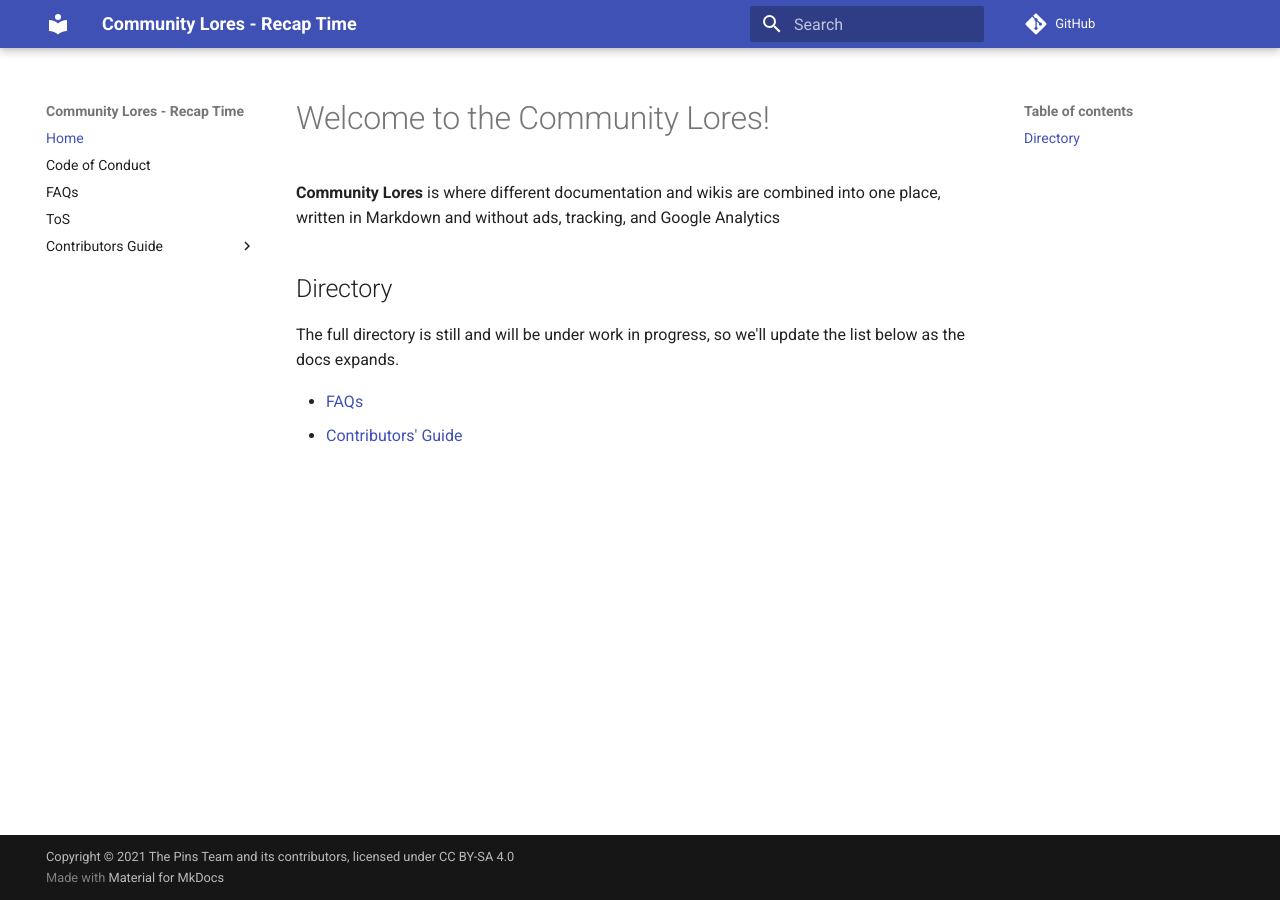
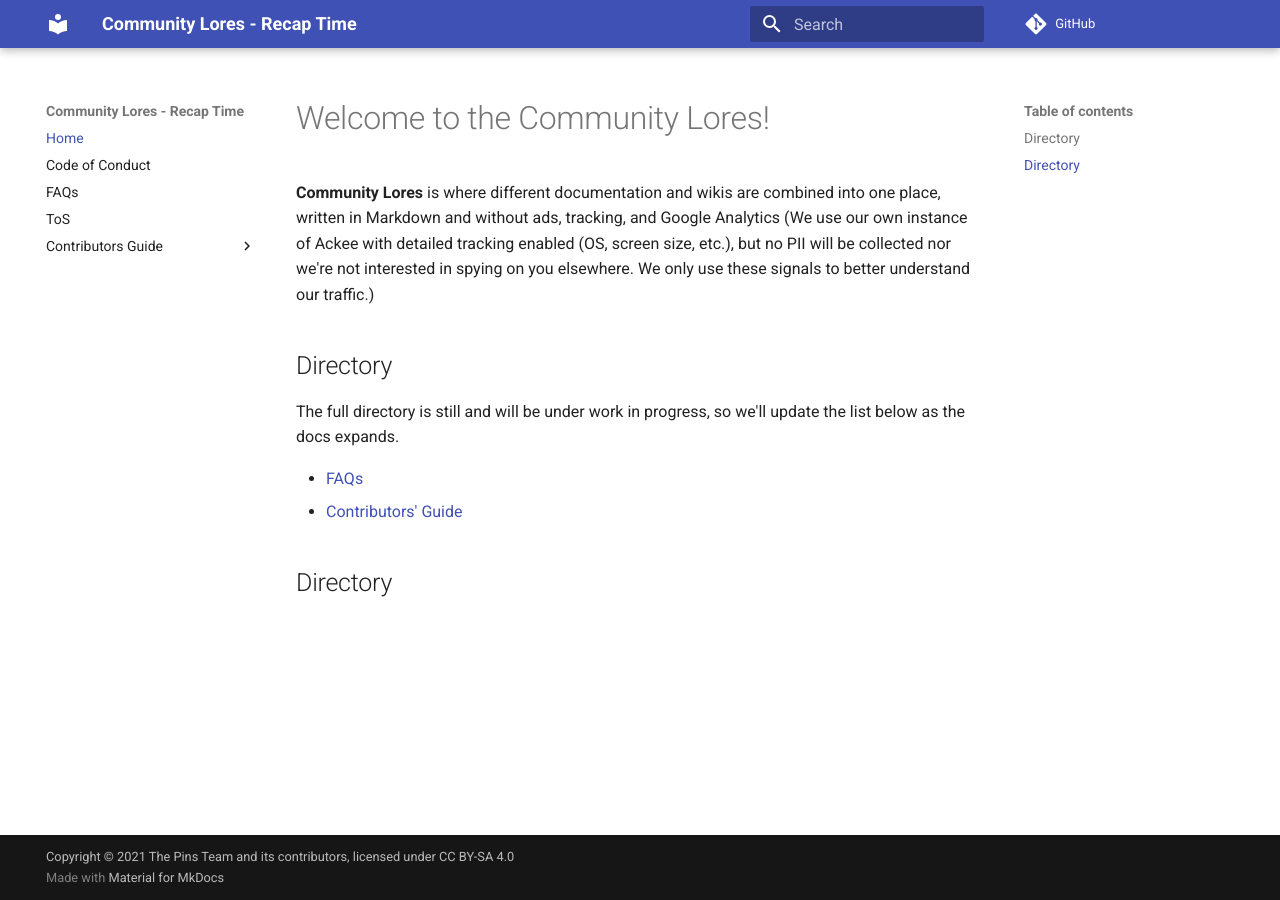
Before and after one commit to lorebooks-wiki/homepage, an MkDocs documentation site: the page built from docs/index.md, in a window 1280 px wide. Built offline with MkDocs 1.6.1 and Material for MkDocs 9.7.7, drawn with Linux system fonts in a browser that asks for light colours; comment, search, counter and statistics services are not loaded.

Commit message:
docs(glonal): update FAQs and stuff
Signed-off-by: Andrei Jiroh Eugenio Halili <andreijiroh@madebythepins.tk>

```diff
--- a/docs/index.md
+++ b/docs/index.md
@@ -1,7 +1,6 @@
 # Welcome to the Community Lores!
 
-**Community Lores** is where different documentation and wikis are combined into
-one place, written in Markdown and without ads, tracking, and Google Analytics
+**Community Lores** is where different documentation and wikis are combined into one place, written in Markdown and without ads, tracking, and Google Analytics (We use our own instance of Ackee with detailed tracking enabled (OS, screen size, etc.), but no PII will be collected nor we're not interested in spying on you elsewhere. We only use these signals to better understand our traffic.)
 
 ## Directory
 
@@ -9,3 +8,5 @@ The full directory is still and will be under work in progress, so we'll update
 
 * [FAQs](faqs)
 * [Contributors' Guide](contributors-guide/index.md)
+
+## Directory
```
Also changed, not shown: docs/faqs.md (+2 -2 lines), docs/todo.md (+1 -1 lines).
